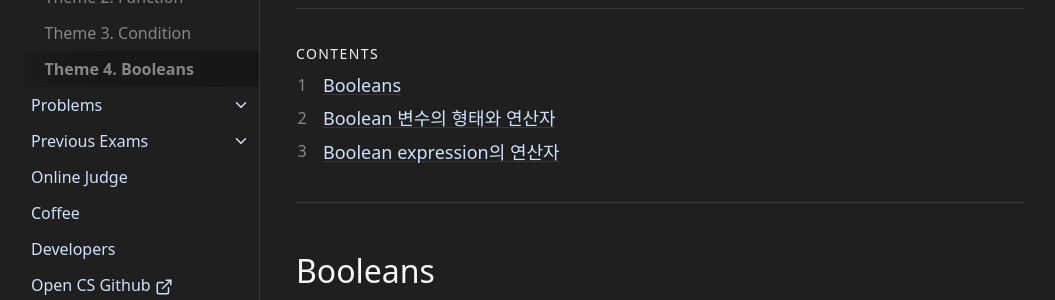
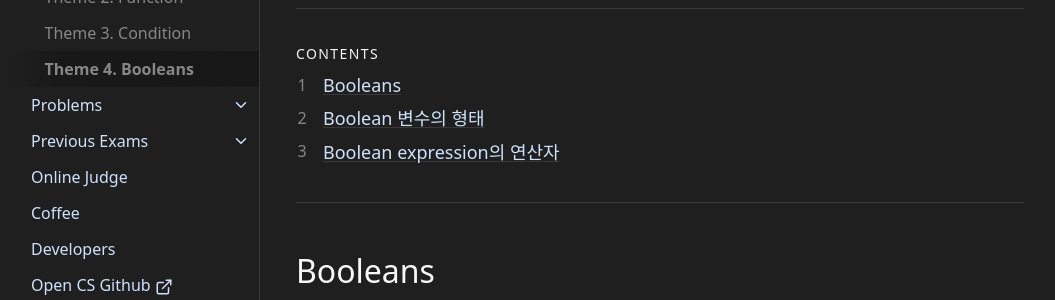
Before and after one commit to OpenCS-ksa/opencs-ksa.github.io, a Jekyll site: the page built from docs/Lectures/lecture4.md, in a window 1280 px wide and 1400 px high. Shown: the part 243-543 px from the top of the window, without its empty margins (112-1167 px from the left). Built offline with Jekyll 4.4.1, drawn with Linux system fonts in a browser that asks for light colours; some of the changed text lies outside the part shown.

Commit message:
Update lecture4.md

```diff
--- a/docs/Lectures/lecture4.md
+++ b/docs/Lectures/lecture4.md
@@ -55,7 +55,7 @@ Boolean 변수의 표현 과정에서, 다음과 같은 실수를 많이들 합
 - "True", "False"
 - true, false
 
-## Boolean 변수의 형태와 연산자
+## Boolean 변수의 형태
 Boolean 변수는 기본적으로 True, False의 값을 가지지만, 가지는 형태는 이보다 다양합니다. 대표적의 예로는
 > Boolean expression
 > 0,1
```
